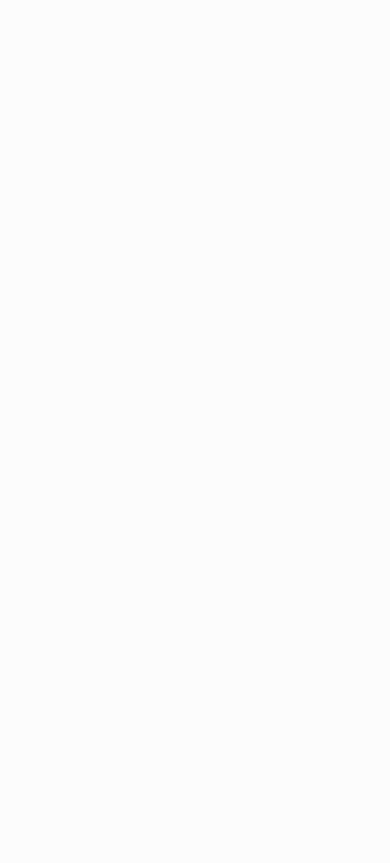
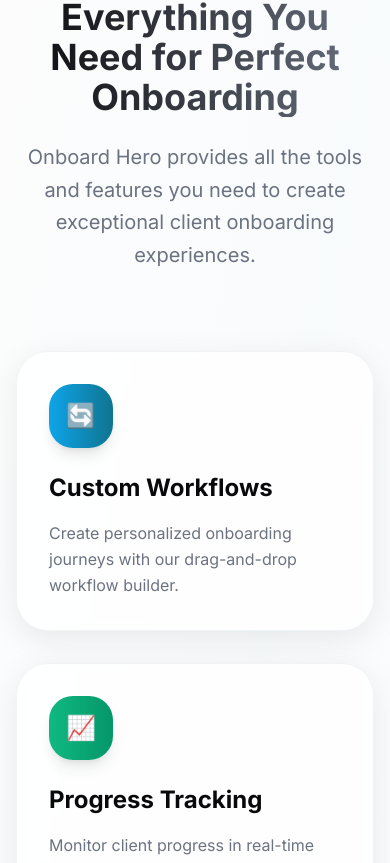
Before and after one commit to leadond/onboarding-saas, a Next.js app: page /login in a window 390 px wide. Shown: the part 961-1824 px from the top of the page. Before the commit the page ends 862 px from the top, so only its background shows below. Built offline with nearby package versions, Linux system fonts and the light colour scheme; no server answers.

Commit message:
Combine marketing content with login page

```diff
--- a/app/(auth)/login/page.tsx
+++ b/app/(auth)/login/page.tsx
@@ -13,8 +13,10 @@
 
 export default function LoginPage() {
   return (
+    <div className="min-h-screen">
+      {/* Hero Section with Login */}
       <div className="min-h-screen flex">
-      {/* Left Sidebar - Interactive Experience */}
+        {/* Left Side - Marketing Content */}
         <div className="hidden lg:flex lg:w-1/2 bg-gradient-to-br from-purple-600 via-purple-700 to-indigo-800 relative overflow-hidden">
           <div className="absolute inset-0 bg-black/20" />
 
@@ -28,53 +30,53 @@
 
           <div className="relative z-10 flex flex-col justify-center px-12 py-16 text-white">
             <div className="max-w-md space-y-8">
-            {/* Welcome Message */}
-            <div className="text-center">
-              <div className="text-6xl mb-4 animate-bounce">👋</div>
-              <h1 className="text-3xl font-bold mb-2">
+              {/* Brand Message */}
+              <div>
+                <div className="text-5xl mb-4">🏆</div>
+                <h1 className="text-4xl font-bold mb-4 leading-tight">
+                  Professional Client
+                  <br />
                   <span className="bg-gradient-to-r from-white to-purple-200 bg-clip-text text-transparent">
-                  Welcome Back!
+                    Onboarding
                   </span>
                 </h1>
-              <p className="text-purple-100 text-lg">
-                Ready to create amazing onboarding experiences?
+                <p className="text-xl text-purple-100 mb-6 leading-relaxed">
+                  Create step-by-step workflows that delight customers and reduce churn.
                 </p>
               </div>
 
-            {/* Interactive Stats */}
+              {/* Key Features */}
               <div className="bg-white/10 backdrop-blur-sm rounded-2xl p-6 border border-white/20">
-              <h3 className="text-lg font-semibold mb-4 text-center">🚀 Your Impact Dashboard</h3>
+                <h3 className="text-lg font-semibold mb-4">✨ What You Get</h3>
                 <div className="space-y-3">
-                <div className="flex justify-between items-center">
-                  <span className="text-purple-100">Users Onboarded</span>
-                  <span className="font-bold text-xl">2,847</span>
+                  <div className="flex items-center space-x-3">
+                    <div className="w-2 h-2 bg-white rounded-full" />
+                    <span className="text-purple-100">Custom Workflows</span>
                   </div>
-                <div className="flex justify-between items-center">
-                  <span className="text-purple-100">Success Rate</span>
-                  <span className="font-bold text-xl text-green-300">94%</span>
+                  <div className="flex items-center space-x-3">
+                    <div className="w-2 h-2 bg-white rounded-full" />
+                    <span className="text-purple-100">Progress Tracking</span>
                   </div>
-                <div className="flex justify-between items-center">
-                  <span className="text-purple-100">Time Saved</span>
-                  <span className="font-bold text-xl">156hrs</span>
+                  <div className="flex items-center space-x-3">
+                    <div className="w-2 h-2 bg-white rounded-full" />
+                    <span className="text-purple-100">Document Signing</span>
+                  </div>
+                  <div className="flex items-center space-x-3">
+                    <div className="w-2 h-2 bg-white rounded-full" />
+                    <span className="text-purple-100">Automated Reminders</span>
                   </div>
                 </div>
               </div>
 
-            {/* Quick Tips */}
+              {/* Social Proof */}
               <div className="bg-white/5 backdrop-blur-sm rounded-2xl p-6 border border-white/10">
-              <h3 className="text-lg font-semibold mb-4 flex items-center">
-                <span className="mr-2">💡</span>
-                Today's Tip
-              </h3>
+                <div className="flex items-center mb-3">
+                  <span className="text-2xl mr-2">🚀</span>
+                  <h3 className="text-lg font-semibold">Join Hundreds of Agencies</h3>
+                </div>
                 <p className="text-purple-100 leading-relaxed">
-                "Users who complete interactive tutorials are 3x more likely to become power users. Try adding micro-interactions to your flows!"
+                  Already using Onboard Hero to create better client experiences and reduce churn.
                 </p>
-            </div>
-
-            {/* Status Indicator */}
-            <div className="flex items-center justify-center space-x-2 text-sm">
-              <div className="w-2 h-2 bg-green-400 rounded-full animate-pulse" />
-              <span className="text-purple-100">All systems operational</span>
               </div>
             </div>
           </div>
@@ -87,5 +89,81 @@
           </div>
         </div>
       </div>
+
+      {/* Features Section - Below the fold */}
+      <div className="bg-gradient-to-br from-background via-primary-50/30 to-background py-24">
+        <div className="container mx-auto px-4">
+          <div className="mb-20 text-center">
+            <h2 className="mb-6 text-4xl font-bold bg-gradient-to-r from-foreground to-muted-foreground bg-clip-text text-transparent">
+              Everything You Need for Perfect Onboarding
+            </h2>
+            <p className="mx-auto max-w-3xl text-xl text-muted-foreground leading-relaxed">
+              Onboard Hero provides all the tools and features you need to create exceptional client onboarding experiences.
+            </p>
+          </div>
+
+          <div className="grid grid-cols-1 gap-8 md:grid-cols-2 lg:grid-cols-3">
+            {[
+              {
+                title: 'Custom Workflows',
+                description: 'Create personalized onboarding journeys with our drag-and-drop workflow builder.',
+                gradient: 'from-primary-500 to-primary-600',
+                emoji: '🔄'
+              },
+              {
+                title: 'Progress Tracking',
+                description: 'Monitor client progress in real-time with detailed analytics and reporting.',
+                gradient: 'from-success-500 to-success-600',
+                emoji: '📈'
+              },
+              {
+                title: 'Document Signing',
+                description: 'Collect signatures and approvals seamlessly with integrated e-signature tools.',
+                gradient: 'from-warning-500 to-warning-600',
+                emoji: '📝'
+              },
+              {
+                title: 'Automated Reminders',
+                description: 'Keep clients engaged with smart, automated follow-ups and notifications.',
+                gradient: 'from-error-500 to-error-600',
+                emoji: '🔔'
+              },
+              {
+                title: 'Client Portal',
+                description: 'Provide clients with a secure portal to access their onboarding materials.',
+                gradient: 'from-secondary-500 to-secondary-600',
+                emoji: '👤'
+              },
+              {
+                title: 'Team Collaboration',
+                description: 'Enable seamless collaboration between team members and clients.',
+                gradient: 'from-primary-600 to-primary-700',
+                emoji: '👥'
+              },
+            ].map((feature, index) => (
+              <div
+                key={index}
+                className="group relative overflow-hidden rounded-3xl border border-border/50 bg-card/80 backdrop-blur-sm p-8 shadow-soft hover:shadow-medium transition-all duration-300 hover:-translate-y-2"
+              >
+                <div className="absolute inset-0 bg-gradient-to-br from-transparent to-primary-50/20 opacity-0 group-hover:opacity-100 transition-opacity duration-300"></div>
+                <div className="relative z-10">
+                  <div className="mb-6 flex items-center gap-4">
+                    <div className={`flex h-16 w-16 items-center justify-center rounded-2xl bg-gradient-to-r ${feature.gradient} shadow-lg`}>
+                      <span className="text-2xl">{feature.emoji}</span>
+                    </div>
+                  </div>
+                  <h3 className="mb-4 text-2xl font-bold text-foreground">
+                    {feature.title}
+                  </h3>
+                  <p className="text-muted-foreground leading-relaxed">
+                    {feature.description}
+                  </p>
+                </div>
+              </div>
+            ))}
+          </div>
+        </div>
+      </div>
+    </div>
   )
 }
--- a/app/page.tsx
+++ b/app/page.tsx
@@ -24,6 +24,8 @@
 
   if (user) {
     redirect('/dashboard')
+  } else {
+    redirect('/login')
   }
 
   return (
@@ -176,7 +178,7 @@
               client experiences.
             </p>
             <Link
-              href="/register"
+              href="/login"
               className={cn(
                 buttonVariants({ size: 'lg', variant: 'secondary' }),
                 'text-lg px-12 py-4 bg-white text-primary-600 hover:bg-primary-50 shadow-xl hover:shadow-2xl hover:scale-105'
```
Lines whose indentation alone changed are shown as unchanged.
